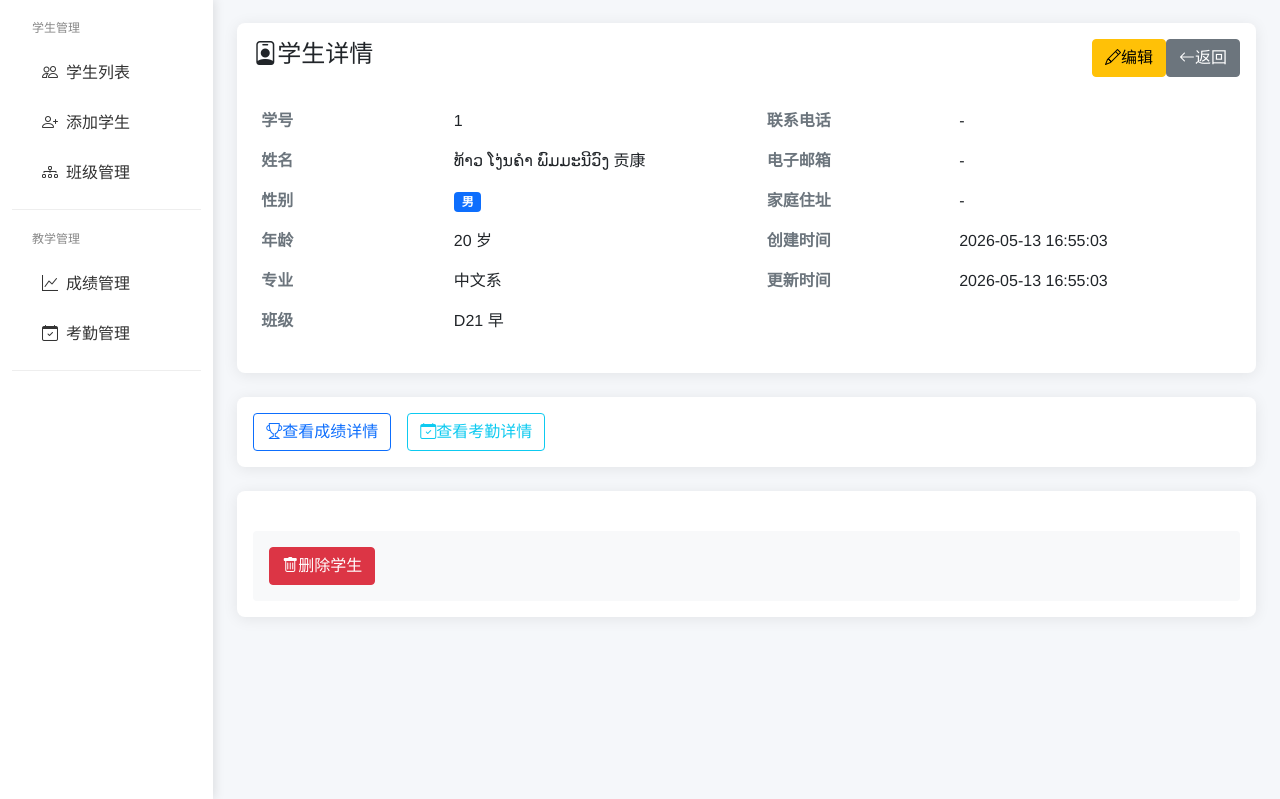
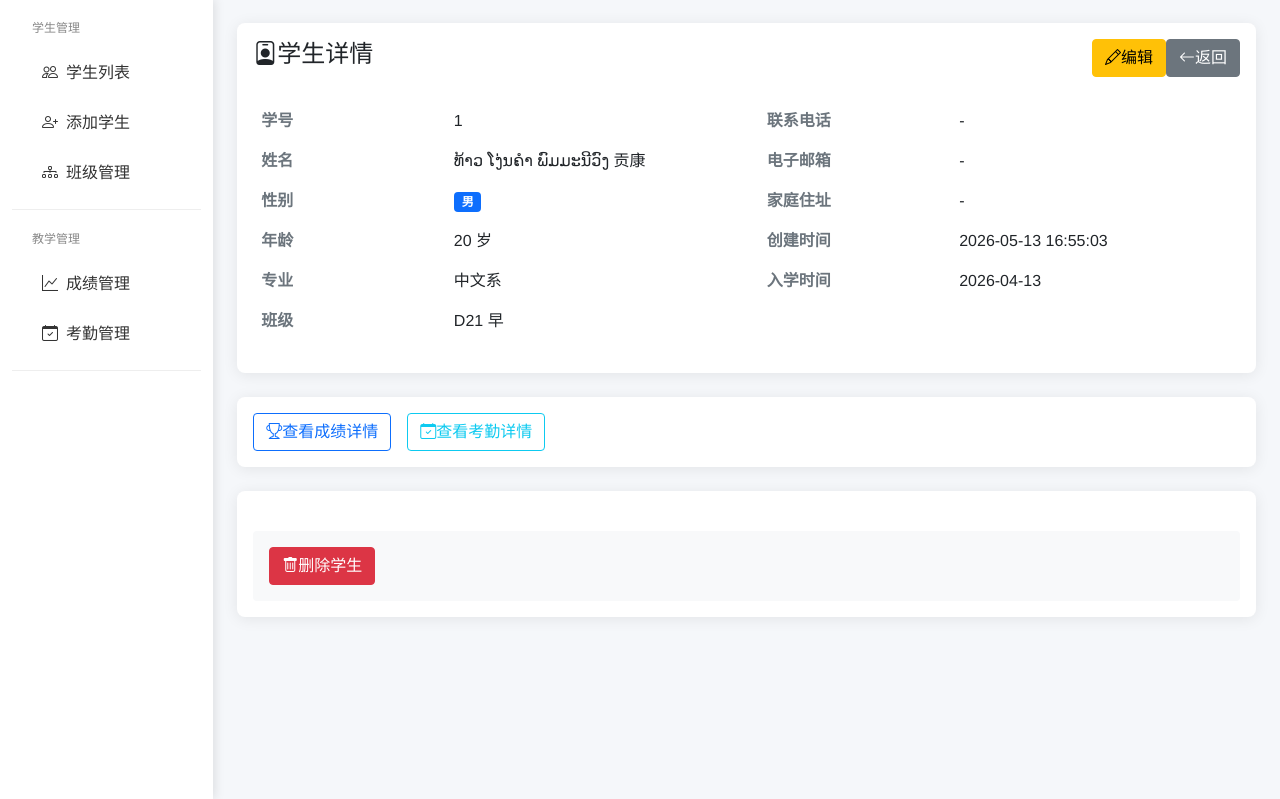
Before and after one commit to 12408sehun-create/python-, a Flask app: page /view/27 in a window 1280 px wide. Shown: the part 57-856 px from the top of the page. Run offline with Flask 3, Linux system fonts and the light colour scheme; data comes from the database, SQL or seed files in the repository.

Commit message:
update 学生详情-加入学时间展示

```diff
--- a/templates/view.html
+++ b/templates/view.html
@@ -71,8 +71,8 @@
                         <td>{{ student.created_at }}</td>
                     </tr>
                     <tr>
-                        <th class="text-muted">更新时间</th>
-                        <td>{{ student.updated_at }}</td>
+                        <th class="text-muted">入学时间</th>
+                        <td>{{ student.enrollment_date if student.enrollment_date else '暂无' }}</td>
                     </tr>
                 </table>
             </div>
```
